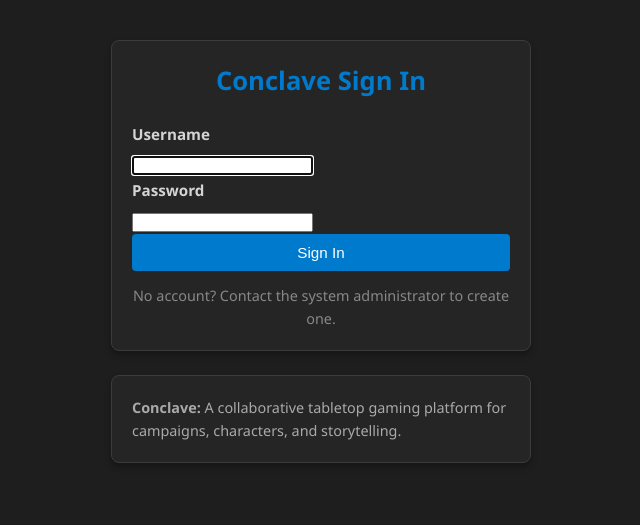
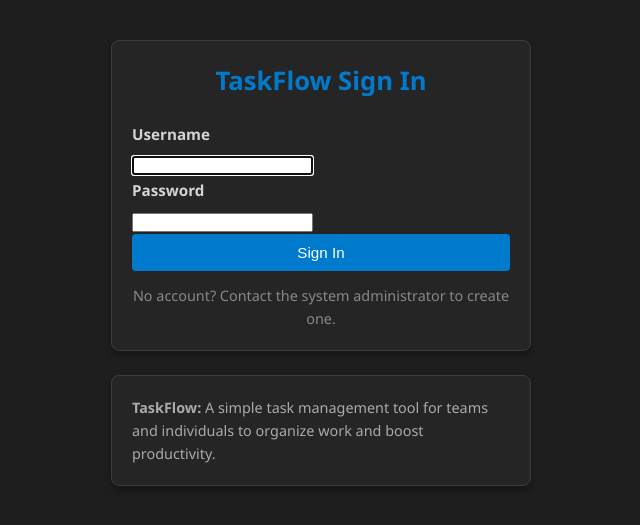
Before and after one commit to mtkappen/conclave, a Django app: page /login/ in a window 1280 px wide. Shown: the part 62-587 px from the top of the page, without its empty margins (319-959 px from the left). Run offline with Django 4.2, Linux system fonts and the light colour scheme; the visitor is signed in with stand-in values (Sample User, id 1); data comes from the database, SQL or seed files in the repository.

Commit message:
Revert TaskFlow pages to original branding
- login.html and register.html remain as TaskFlow (separate app)
- Navbar shows 'TaskFlow' for logged-out users, 'Conclave' for authenticated

```diff
--- a/templates/base.html
+++ b/templates/base.html
@@ -286,7 +286,7 @@
         </a>
         {% else %}
         <a href="{% url 'campaigns:login' %}" class="navbar-brand">
-            💠 Conclave
+            📋 TaskFlow
         </a>
         {% endif %}
                 {% if user.is_authenticated %}
--- a/templates/registration/login.html
+++ b/templates/registration/login.html
@@ -1,11 +1,11 @@
 {% extends 'base.html' %}
 
-{% block title %}Sign In - Conclave{% endblock %}
+{% block title %}Sign In - TaskFlow{% endblock %}
 
 {% block content %}
 <div style="max-width: 420px; margin: 2.5rem auto;">
     <div class="card">
-        <h2 style="text-align: center; margin-bottom: 1.25rem; font-size: 1.6rem;">Conclave Sign In</h2>
+        <h2 style="text-align: center; margin-bottom: 1.25rem; font-size: 1.6rem;">TaskFlow Sign In</h2>
 
         <form method="post">
             {% csrf_token %}
@@ -31,7 +31,7 @@
     </div>
 
     <div class="card" style="margin-top: 1.5rem; font-size: 0.9rem; color: #aaa; padding: 1.25rem;">
-        <strong>Conclave:</strong> A collaborative tabletop gaming platform for campaigns, characters, and storytelling.
+        <strong>TaskFlow:</strong> A simple task management tool for teams and individuals to organize work and boost productivity.
     </div>
 </div>
 {% endblock %}
```
Also changed, not shown: templates/registration/register.html (+4 -4 lines).
